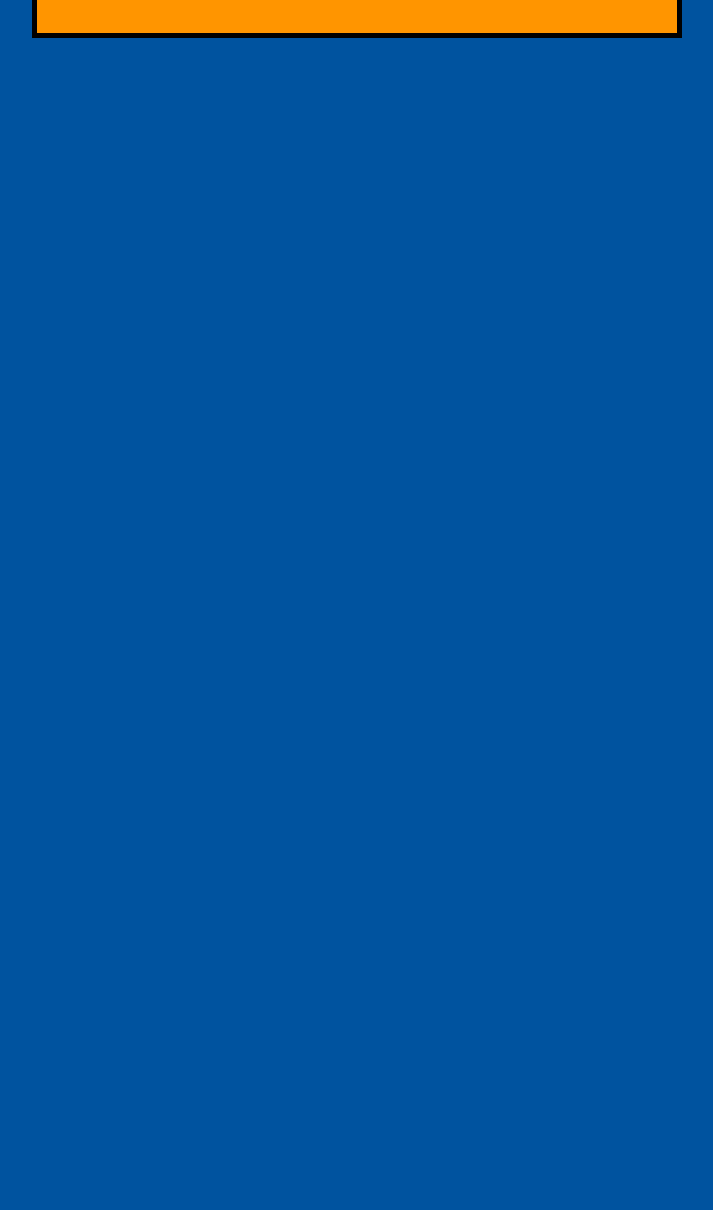
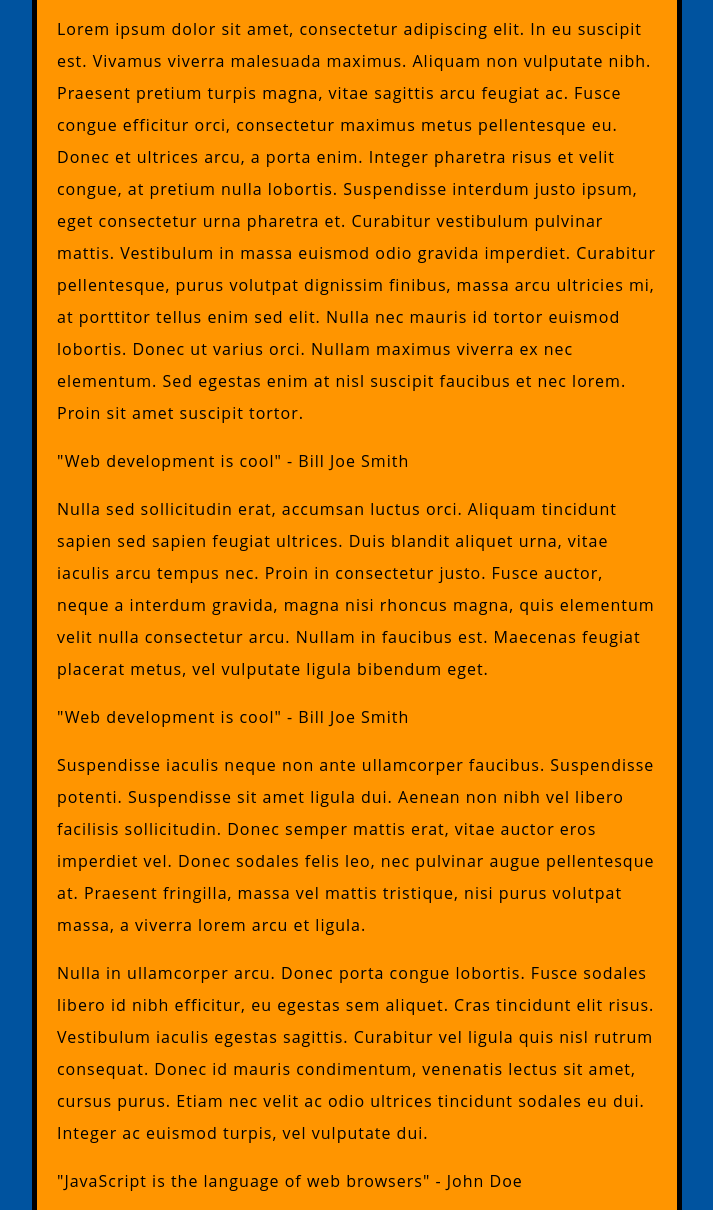
Before and after one commit to manvika-g/mozilla-website, a plain HTML site: page index.html in a window 1280 px wide. Shown: the part 507-1717 px from the top of the page, without its empty margins (283-996 px from the left). Before the commit the page ends 800 px from the top, so only its background shows below. Drawn offline with Linux system fonts and the light colour scheme.

Commit message:
add extra paragraphs

```diff
--- a/index.html
+++ b/index.html
@@ -23,5 +23,22 @@
 
 <p>Read the <a href="https://www.mozilla.org/en-US/about/manifesto/">Mozilla Manifesto</a> to learn even more about the values and principles that guide the pursuit of our mission.</p>
 
+<p> Lorem ipsum dolor sit amet, consectetur adipiscing elit. In eu suscipit est. Vivamus viverra malesuada maximus. Aliquam non vulputate nibh. Praesent pretium turpis magna, vitae sagittis arcu feugiat ac. Fusce congue efficitur orci, consectetur maximus metus pellentesque eu. Donec et ultrices arcu, a porta enim. Integer pharetra risus et velit congue, at pretium nulla lobortis. Suspendisse interdum justo ipsum, eget consectetur urna pharetra et. Curabitur vestibulum pulvinar mattis. Vestibulum in massa euismod odio gravida imperdiet. Curabitur pellentesque, purus volutpat dignissim finibus, massa arcu ultricies mi, at porttitor tellus enim sed elit. Nulla nec mauris id tortor euismod lobortis. Donec ut varius orci. Nullam maximus viverra ex nec elementum. Sed egestas enim at nisl suscipit faucibus et nec lorem. Proin sit amet suscipit tortor. </p>
+
+<p id="mainquote" class="quote"> "Web development is cool" - Bill Joe Smith </p>
+
+<p> Nulla sed sollicitudin erat, accumsan luctus orci. Aliquam tincidunt sapien sed sapien feugiat ultrices. Duis blandit aliquet urna, vitae iaculis arcu tempus nec. Proin in consectetur justo. Fusce auctor, neque a interdum gravida, magna nisi rhoncus magna, quis elementum velit nulla consectetur arcu. Nullam in faucibus est. Maecenas feugiat placerat metus, vel vulputate ligula bibendum eget. </p>
+
+<p class="quote"> "Web development is cool" - Bill Joe Smith </p>
+
+<p> Suspendisse iaculis neque non ante ullamcorper faucibus. Suspendisse potenti. Suspendisse sit amet ligula dui. Aenean non nibh vel libero facilisis sollicitudin. Donec semper mattis erat, vitae auctor eros imperdiet vel. Donec sodales felis leo, nec pulvinar augue pellentesque at. Praesent fringilla, massa vel mattis tristique, nisi purus volutpat massa, a viverra lorem arcu et ligula. </p>
+
+<p> Nulla in ullamcorper arcu. Donec porta congue lobortis. Fusce sodales libero id nibh efficitur, eu egestas sem aliquet. Cras tincidunt elit risus. Vestibulum iaculis egestas sagittis. Curabitur vel ligula quis nisl rutrum consequat. Donec id mauris condimentum, venenatis lectus sit amet, cursus purus. Etiam nec velit ac odio ultrices tincidunt sodales eu dui. Integer ac euismod turpis, vel vulputate dui. </p>
+
+
+<p class="quote"> "JavaScript is the language of web browsers" - John Doe </p>
+
+ <p> Suspendisse lacinia fringilla mi condimentum dapibus. Nam fermentum volutpat erat sed sollicitudin. Maecenas id velit elementum, faucibus sapien vitae, porttitor libero. Sed pulvinar, diam ac luctus porta, tellus justo vulputate lectus, a facilisis leo arcu sit amet nisi. Praesent eu pretium risus. Donec eu gravida quam, ut bibendum leo. Vestibulum varius at tortor eget elementum. Aliquam porta, massa id luctus dignissim, nibh quam dapibus diam, ac sollicitudin nibh nisl ut nisl. Ut at mauris eu sapien lobortis consequat id a purus. Ut orci eros, viverra nec elementum vitae, imperdiet at nulla. Aliquam erat volutpat. In diam est, mattis ultrices eros ultricies, sagittis commodo ex. Mauris congue metus ac massa condimentum porttitor. Suspendisse placerat placerat suscipit.</p>
+
 </body>
 </html>
```
